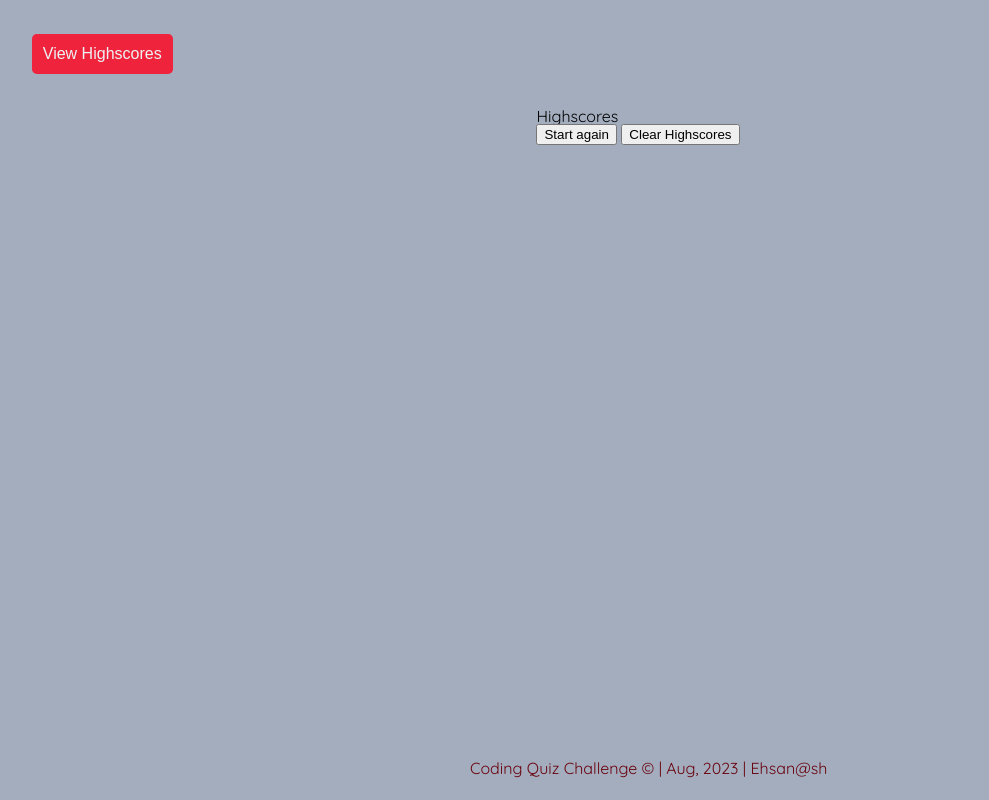
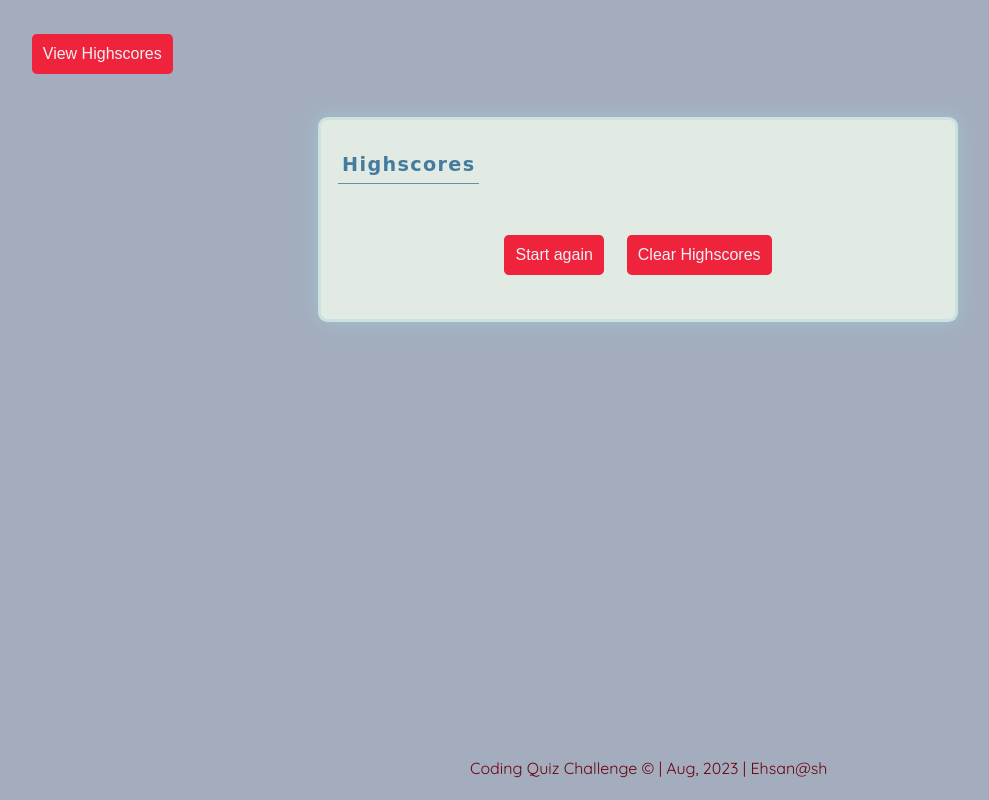
Before and after one commit to EhsanAsh/code-quiz, a plain HTML site: page index.html in a window 1280 px wide. Both pictures are taken after a click on the button "View Highscores". Shown: the whole page, without its empty margins (2-991 px from the left). Drawn offline with Linux system fonts and the light colour scheme; a web font is replaced by a local one.

Commit message:
add style to highscores container and storage

```diff
--- a/assets/CSS/app.css
+++ b/assets/CSS/app.css
@@ -27,7 +27,9 @@ header {
 #allScores,
 #start,
 .answerBtn,
-#submitBtn {
+#submitBtn,
+#goBackBtn,
+#clearBtn {
   font-size: 1rem;
   background-color: #ef233c;
   color: #edf2f4;
@@ -40,7 +42,9 @@ header {
 
 #allScores:hover,
 #start:hover,
-#submitBtn:hover {
+#submitBtn:hover,
+#goBackBtn:hover,
+#clearBtn:hover {
   background-color: #d90429;
   box-shadow: 0 0 0.5em #d90429;
 }
@@ -95,7 +99,8 @@ main {
 }
 
 #qaContainer,
-#scoreInputContainer {
+#scoreInputContainer,
+#highscoresContainer {
   background-color: rgba(241, 250, 238, 0.8);
   width: 50%;
   height: auto;
@@ -111,7 +116,9 @@ main {
 #qaContainer,
 .answerContainer,
 .feedbackContainer,
-#scoreInputContainer {
+#scoreInputContainer,
+#highscoresContainer,
+.resetBtnsContainer {
   margin: 0.5em;
   padding: 0.7em;
 }
@@ -123,7 +130,8 @@ main {
 }
 
 #questionTxt,
-#scoreInputContainer {
+#scoreInputContainer,
+#highscoresContainer {
   font-size: 1.2rem;
   font-weight: bold;
   text-align: center;
@@ -189,6 +197,29 @@ main {
   border-right: 0.3em solid rgba(69, 123, 157, 0.8);
 }
 
+.highscoresListContainer {
+  font-family: "Bungee Spice", cursive;
+  width: 100%;
+  height: auto;
+  display: flex;
+  flex-flow: column nowrap;
+  justify-content: space-evenly;
+  align-items: flex-start;
+  margin: 0.5em 0;
+}
+
+#highscoresTxt {
+  border-bottom: 0.1em solid rgba(69, 123, 157, 0.8);
+}
+
+#highscoresList,
+#highscoresTxt {
+  list-style: none;
+  padding: 0.2em;
+  margin: 0.2em;
+  text-align: left;
+}
+
 footer {
   position: relative;
   left: 35%;
--- a/index.html
+++ b/index.html
@@ -85,9 +85,8 @@
     <!-- Creating a section to contain the highscores structure.-->
     <section id="highscoresContainer">
 
-      <h2 id="highscoresTxt">Highscores</h2>
-
       <div class="highscoresListContainer">
+        <h2 id="highscoresTxt">Highscores</h2>
         <ol id="highscoresList"></ol>
       </div>
 
```
